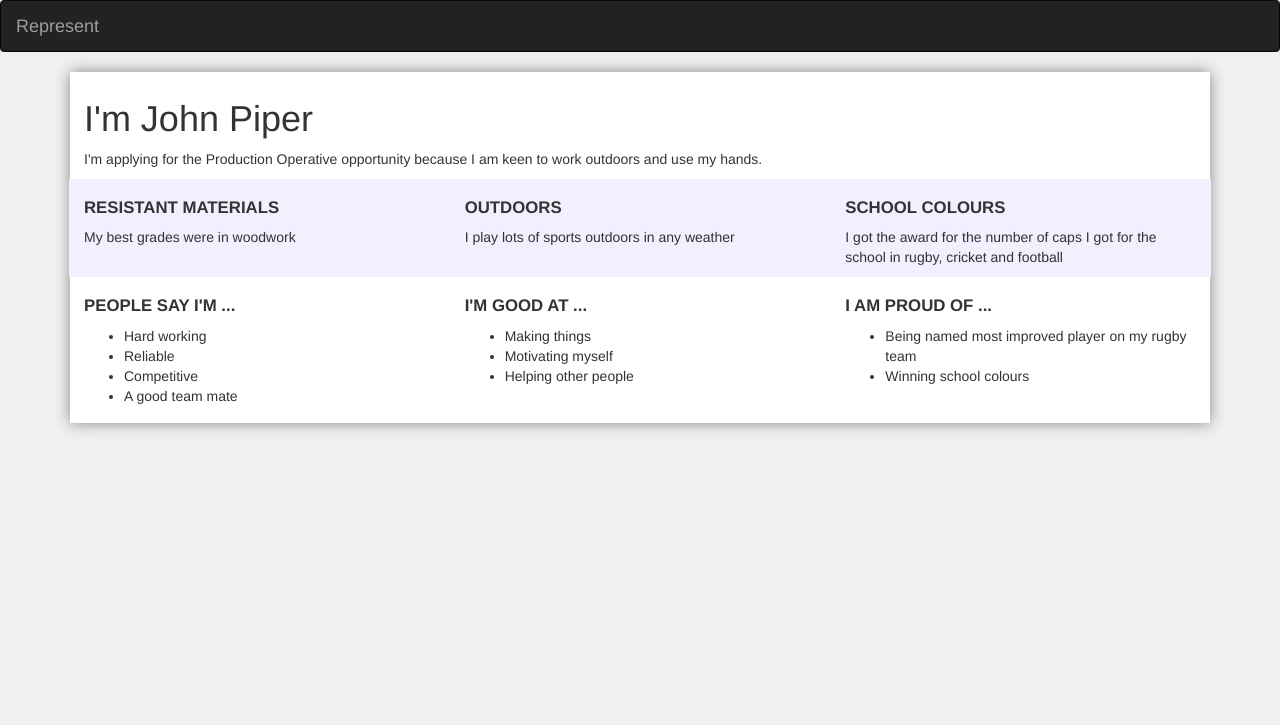
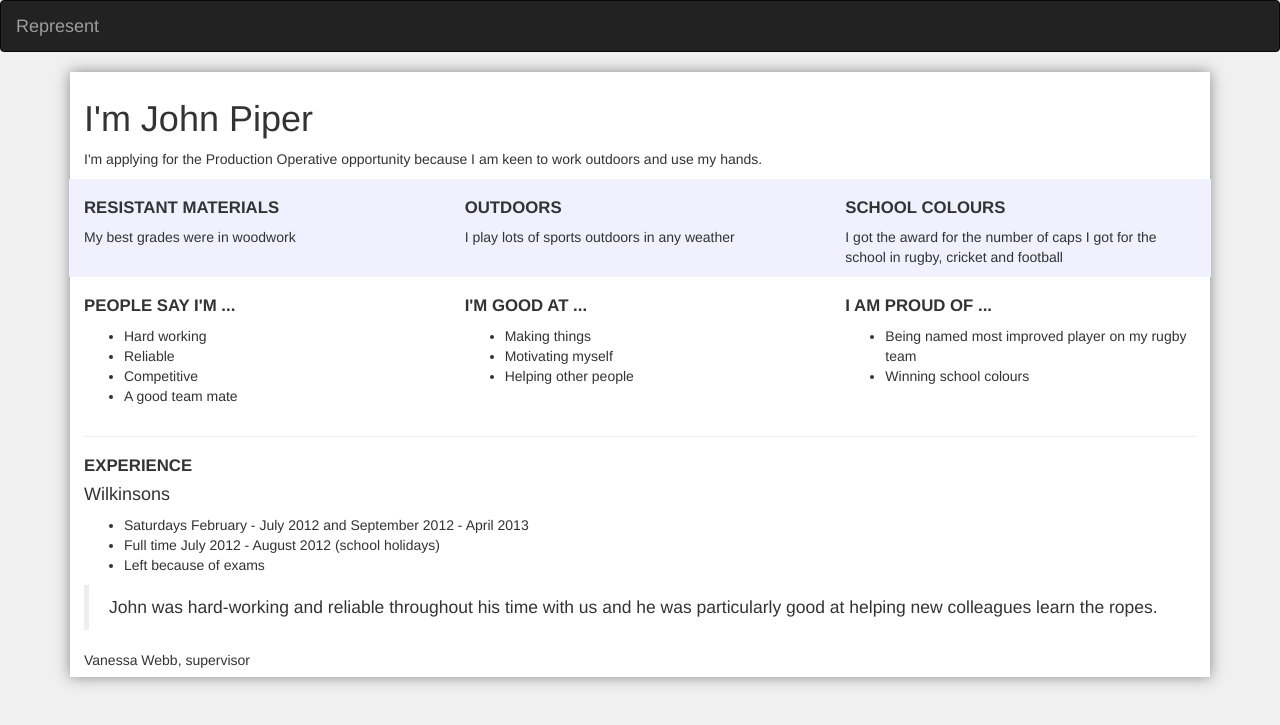
Before and after one commit to exonian/rep-profiles-mockup, a Jekyll site: the page built from profiles/john_piper.html, in a window 1280 px wide. Shown: the top 725 px of the page. Built offline with Jekyll 4.4.1, drawn with Linux system fonts in a browser that asks for light colours; nearby versions of some CDN libraries; Markdown is read by kramdown in place of the engine named in the settings.

Commit message:
Add first experience

```diff
--- /dev/null
+++ b/_includes/john_piper/wilkinsons.html
@@ -0,0 +1,11 @@
+<h4>Wilkinsons</h4>
+
+<ul>
+    <li>Saturdays February - July 2012 and September 2012 - April 2013</li>
+    <li>Full time July 2012 - August 2012 (school holidays)</li>
+    <li>Left because of exams</li>
+</ul>
+
+<blockquote>John was hard-working and reliable throughout his time with us and he was
+particularly good at helping new colleagues learn the ropes.</blockquote>
+Vanessa Webb, supervisor
--- a/profiles/john_piper.html
+++ b/profiles/john_piper.html
@@ -8,3 +8,7 @@ title: John Piper
 {% include header.html profile=data.profile %}
 {% include highlights.html highlights=data.highlights %}
 {% include three_lists.html lists=data.lists %}
+<hr />
+
+<h3>Experience</h3>
+{% include john_piper/wilkinsons.html %}
```
